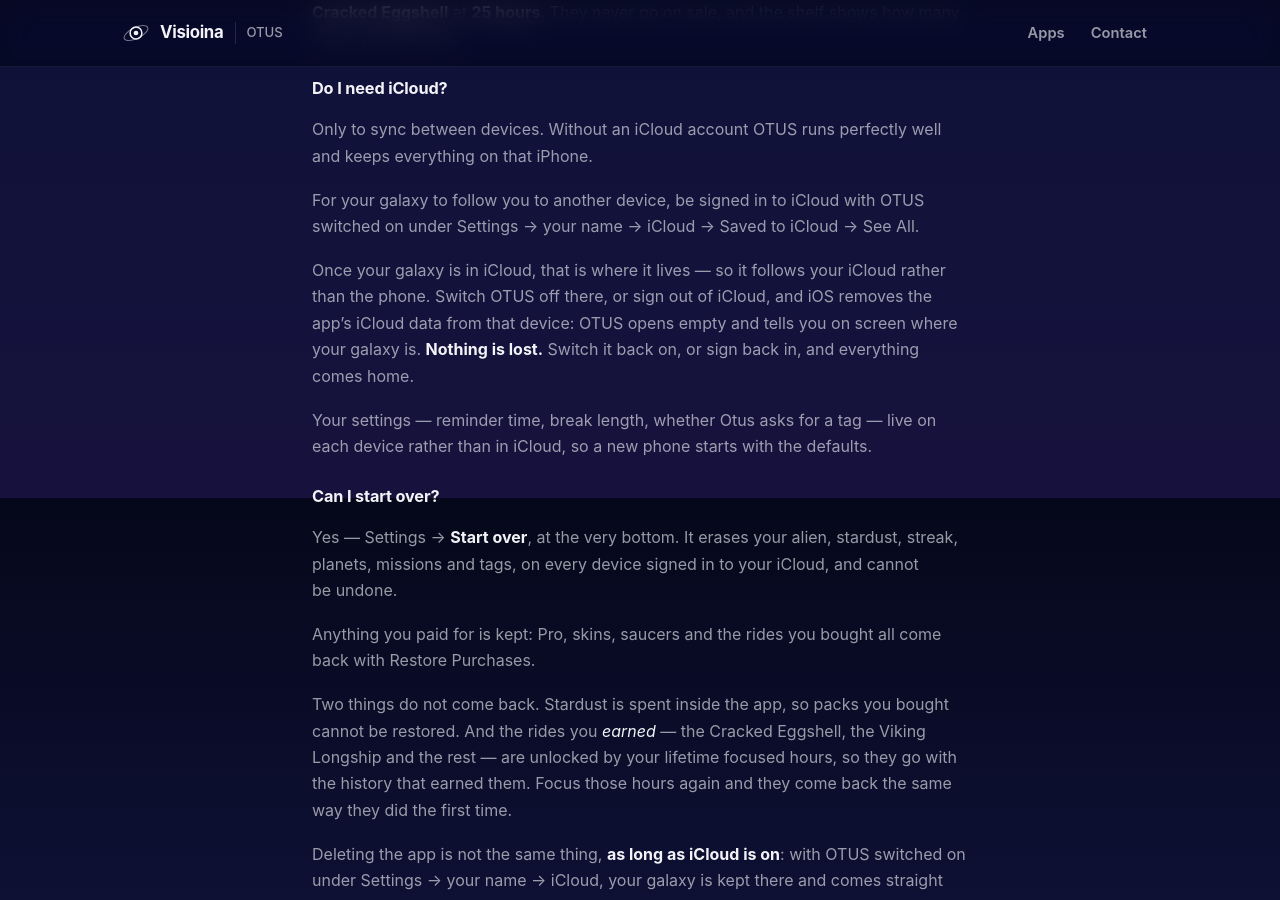
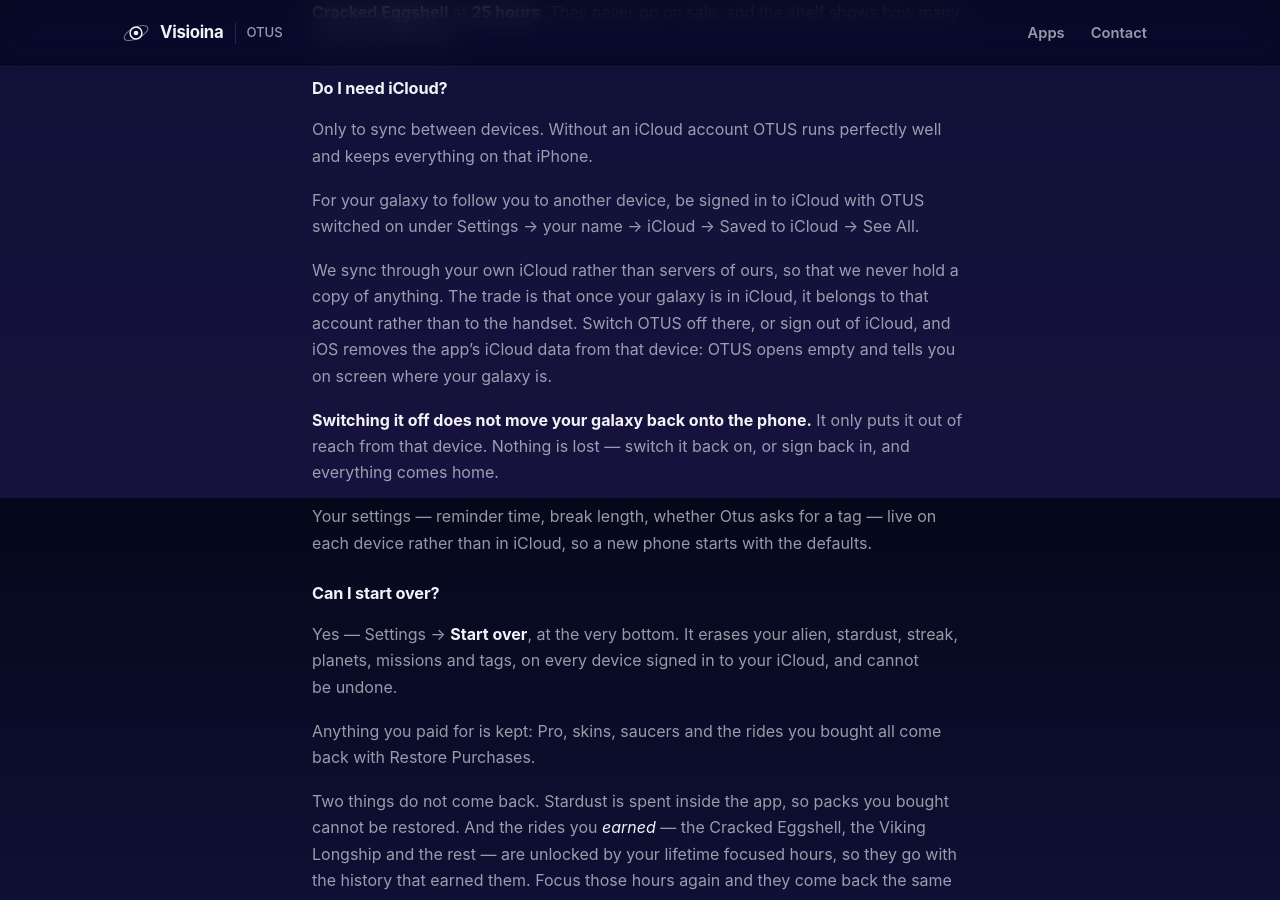
Before and after one commit to selinahti/visioinawebsite, a Jekyll site: the page built from _apps/otus/faq.md, in a window 1280 px wide and 900 px high, scrolled down 3102 px. Built offline with Jekyll 4.4.1, drawn with Linux system fonts in a browser that asks for light colours.

Commit message:
Say why the galaxy follows the account, and that off is not local

```diff
--- a/_apps/otus/faq.md
+++ b/_apps/otus/faq.md
@@ -142,11 +142,15 @@ For your galaxy to follow you to another device, be signed in to iCloud with
 OTUS switched on under Settings → your name → iCloud → Saved to iCloud → See
 All.
 
-Once your galaxy is in iCloud, that is where it lives — so it follows your
-iCloud rather than the phone. Switch OTUS off there, or sign out of iCloud, and
-iOS removes the app's iCloud data from that device: OTUS opens empty and tells
-you on screen where your galaxy is. **Nothing is lost.** Switch it back on, or
-sign back in, and everything comes home.
+We sync through your own iCloud rather than servers of ours, so that we never
+hold a copy of anything. The trade is that once your galaxy is in iCloud, it
+belongs to that account rather than to the handset. Switch OTUS off there, or
+sign out of iCloud, and iOS removes the app's iCloud data from that device:
+OTUS opens empty and tells you on screen where your galaxy is.
+
+**Switching it off does not move your galaxy back onto the phone.** It only puts
+it out of reach from that device. Nothing is lost — switch it back on, or sign
+back in, and everything comes home.
 
 Your settings — reminder time, break length, whether Otus asks for a tag — live
 on each device rather than in iCloud, so a new phone starts with the defaults.
```
